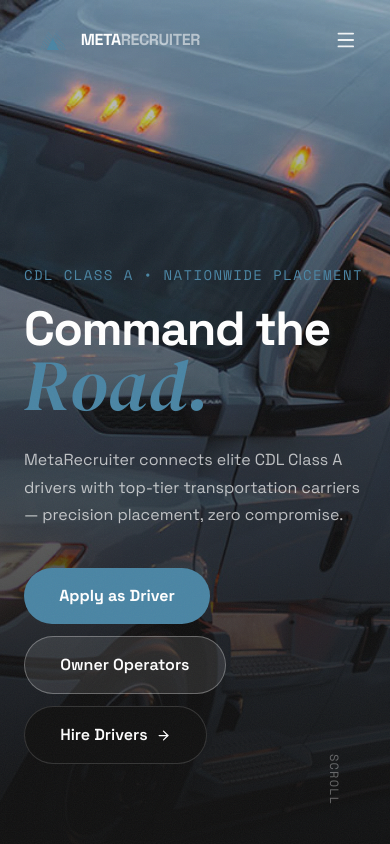
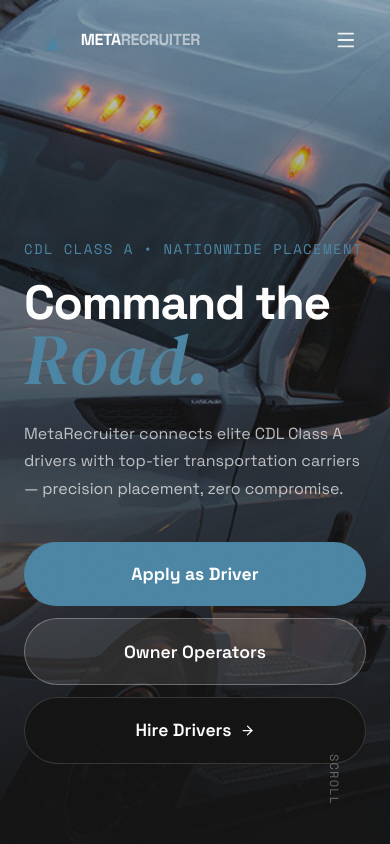
Before and after one commit to metarecruiter/metarecruiter-website, a React (Vite) app: page / in a window 390 px wide. Shown: the top 844 px of the page. Built offline with nearby package versions, Linux system fonts and the light colour scheme.

Commit message:
Fix mobile menu styling and hero buttons layout

```diff
--- a/src/components/Navbar.jsx
+++ b/src/components/Navbar.jsx
@@ -27,16 +27,16 @@ export default function Navbar() {
 
   useEffect(() => setOpen(false), [location.pathname])
 
-  const solid = scrolled || !isHome
+  const solid = scrolled || !isHome || open
   const textColor = solid ? C.ink : 'rgba(255,255,255,0.9)'
   const bgStyle = solid
-    ? { background: 'rgba(245,243,238,0.95)', backdropFilter: 'blur(20px)', border: '1px solid rgba(17,17,17,0.1)' }
+    ? { background: '#F5F3EE', backdropFilter: 'blur(20px)', border: '1px solid rgba(17,17,17,0.1)' }
     : { background: 'transparent', border: '1px solid transparent' }
 
   return (
     <nav
       className="fixed top-4 left-1/2 -translate-x-1/2 z-50 transition-all duration-500"
-      style={{ width: '96%', maxWidth: '1380px', borderRadius: '9999px', padding: '0.7rem 1.5rem', ...bgStyle }}
+      style={{ width: '96%', maxWidth: '1380px', borderRadius: open ? '1.5rem' : '9999px', padding: '0.7rem 1.5rem', ...bgStyle }}
     >
       <div className="flex items-center justify-between gap-4">
 
--- a/src/pages/Home.jsx
+++ b/src/pages/Home.jsx
@@ -21,7 +21,7 @@ function Hero() {
   }, [])
 
   return (
-    <section ref={ref} style={{ height: '100dvh', position: 'relative', overflow: 'hidden', display: 'flex', alignItems: 'flex-end', paddingBottom: '5rem', paddingLeft: 'clamp(1.5rem,6vw,7rem)', paddingRight: 'clamp(1.5rem,6vw,7rem)' }}>
+    <section ref={ref} style={{ height: '100vh', position: 'relative', overflow: 'hidden', display: 'flex', alignItems: 'flex-end', paddingBottom: '5rem', paddingLeft: 'clamp(1.5rem,6vw,7rem)', paddingRight: 'clamp(1.5rem,6vw,7rem)' }}>
       <img src={HERO_IMG} alt="Highway" style={{ position: 'absolute', inset: 0, width: '100%', height: '100%', objectFit: 'cover' }} />
       <div style={{ position: 'absolute', inset: 0, background: 'linear-gradient(to top,rgba(17,17,17,0.97) 0%,rgba(17,17,17,0.55) 55%,rgba(17,17,17,0.2) 100%)' }} />
 
@@ -40,14 +40,14 @@ function Hero() {
         <p className="hero-line font-sans" style={{ color: 'rgba(255,255,255,0.7)', fontSize: 'clamp(1rem,1.6vw,1.25rem)', maxWidth: '520px', lineHeight: 1.7, marginBottom: '2.5rem' }}>
           MetaRecruiter connects elite CDL Class A drivers with top-tier transportation carriers — precision placement, zero compromise.
         </p>
-        <div className="hero-line flex flex-wrap gap-3 items-center">
-          <MagneticBtn href="/apply" bg={C.signal} hoverBg="#fff" color="#fff" hoverColor={C.signal} style={{ padding: '1rem 2.2rem', borderRadius: '9999px', fontSize: '1rem', fontWeight: 700 }}>
+        <div className="hero-line flex flex-col sm:flex-row gap-3 items-stretch sm:items-center w-full sm:w-auto mt-4">
+          <MagneticBtn className="w-full sm:w-auto" href="/apply" bg={C.signal} hoverBg="#fff" color="#fff" hoverColor={C.signal} style={{ padding: '1.2rem 2.2rem', borderRadius: '9999px', fontSize: '1.1rem', fontWeight: 700 }}>
             Apply as Driver
           </MagneticBtn>
-          <MagneticBtn href="/owner-operators" bg="rgba(255,255,255,0.1)" hoverBg={C.signal} color="#fff" hoverColor="#fff" style={{ padding: '1rem 2.2rem', borderRadius: '9999px', fontSize: '1rem', border: '1px solid rgba(255,255,255,0.3)' }}>
+          <MagneticBtn className="w-full sm:w-auto" href="/owner-operators" bg="rgba(255,255,255,0.1)" hoverBg={C.signal} color="#fff" hoverColor="#fff" style={{ padding: '1.2rem 2.2rem', borderRadius: '9999px', fontSize: '1.1rem', border: '1px solid rgba(255,255,255,0.3)' }}>
             Owner Operators
           </MagneticBtn>
-          <MagneticBtn href="/hire-drivers" bg={C.ink} hoverBg={C.signal} color="#fff" hoverColor="#fff" style={{ padding: '1rem 2.2rem', borderRadius: '9999px', fontSize: '1rem', border: '1px solid rgba(255,255,255,0.15)' }}>
+          <MagneticBtn className="w-full sm:w-auto" href="/hire-drivers" bg={C.ink} hoverBg={C.signal} color="#fff" hoverColor="#fff" style={{ padding: '1.2rem 2.2rem', borderRadius: '9999px', fontSize: '1.1rem', border: '1px solid rgba(255,255,255,0.15)' }}>
             Hire Drivers <ArrowRight size={15} />
           </MagneticBtn>
         </div>
```
